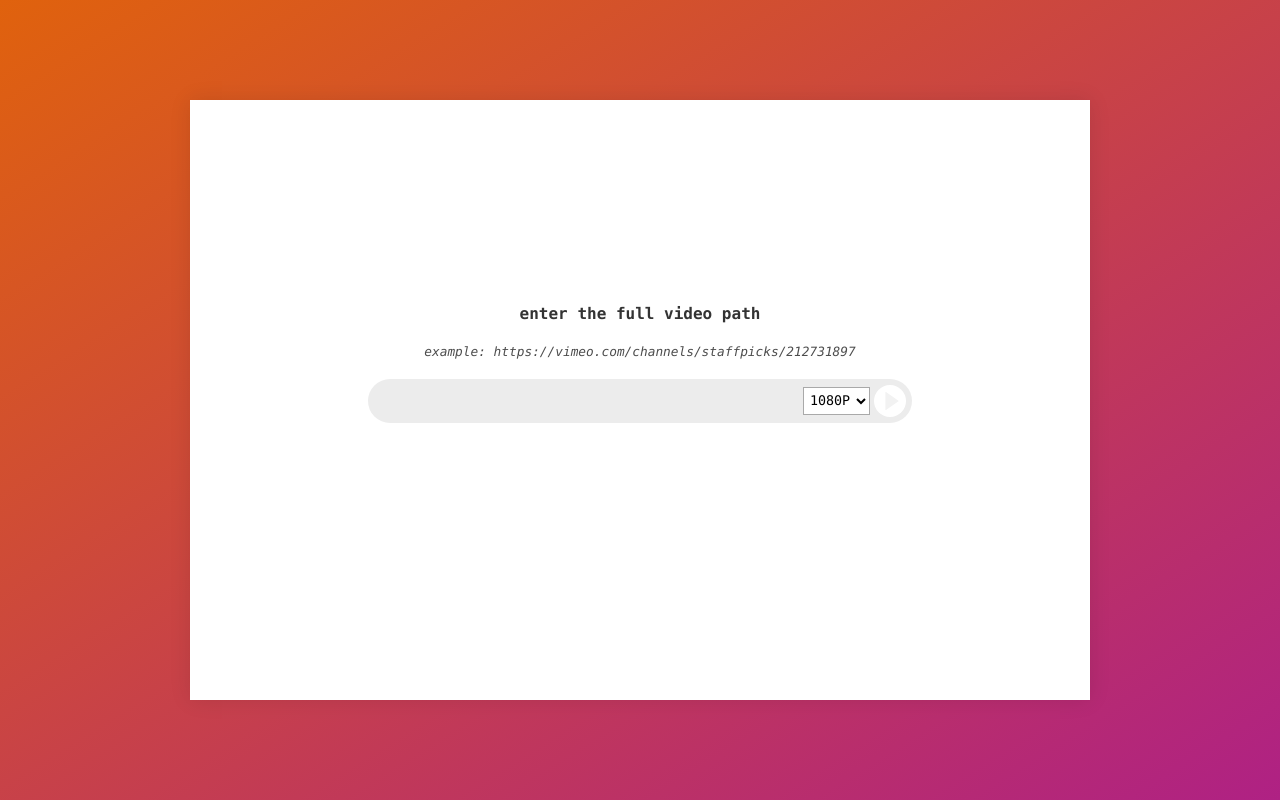
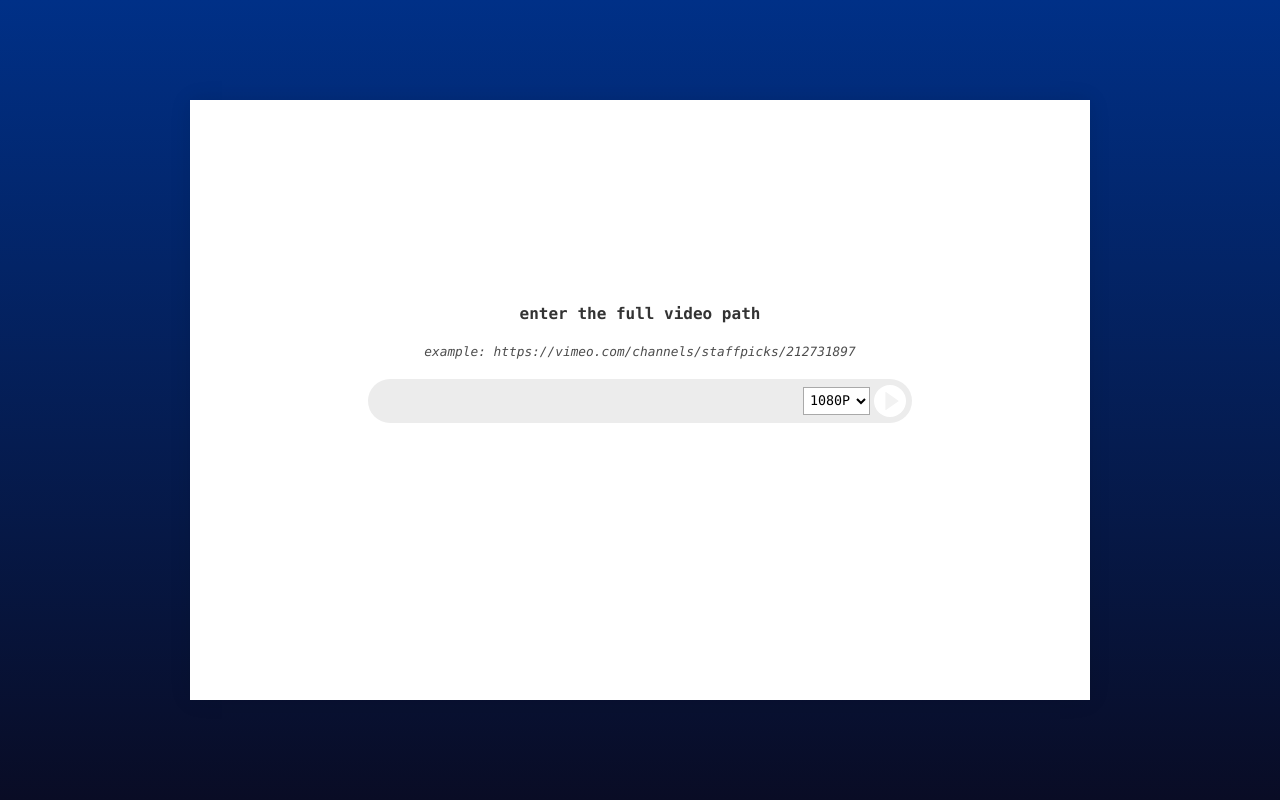
Before and after one commit to 6a/vimeo-ripper, a website: page index.html in a window 1280 px wide. Drawn offline with Linux system fonts and the light colour scheme.

Commit message:
Updated bg color

```diff
--- a/style.css
+++ b/style.css
@@ -12,10 +12,10 @@ body {
     height: 100%;
     margin: 0;
     padding: 0;
-    background-color: #af2184;
-    background-image: -webkit-repeating-linear-gradient(top left, #e0620d 0%, #af2184 100%);
-    background-image: repeating-linear-gradient(to bottom right, #e0620d 0%, #af2184 100%);
-    background-image: -ms-repeating-linear-gradient(top left, #e0620d 0%, #af2184 100%);
+    background-color: #003087;
+    background-image: -webkit-repeating-linear-gradient(top, #003087 0%, #090c25 100%);
+    background-image: repeating-linear-gradient(to bottom, #003087 0%, #090c25 100%);
+    background-image: -ms-repeating-linear-gradient(top, #003087 0%, #090c25 100%);
 }
 
 .noselect {
```
